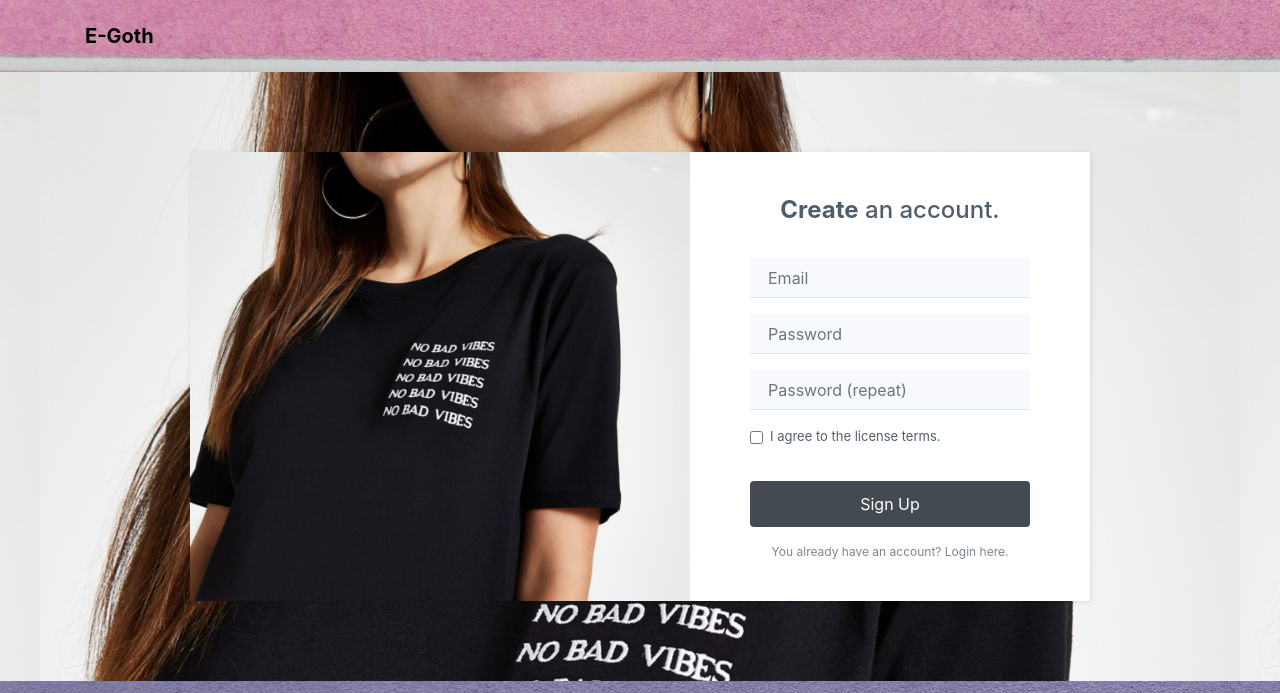
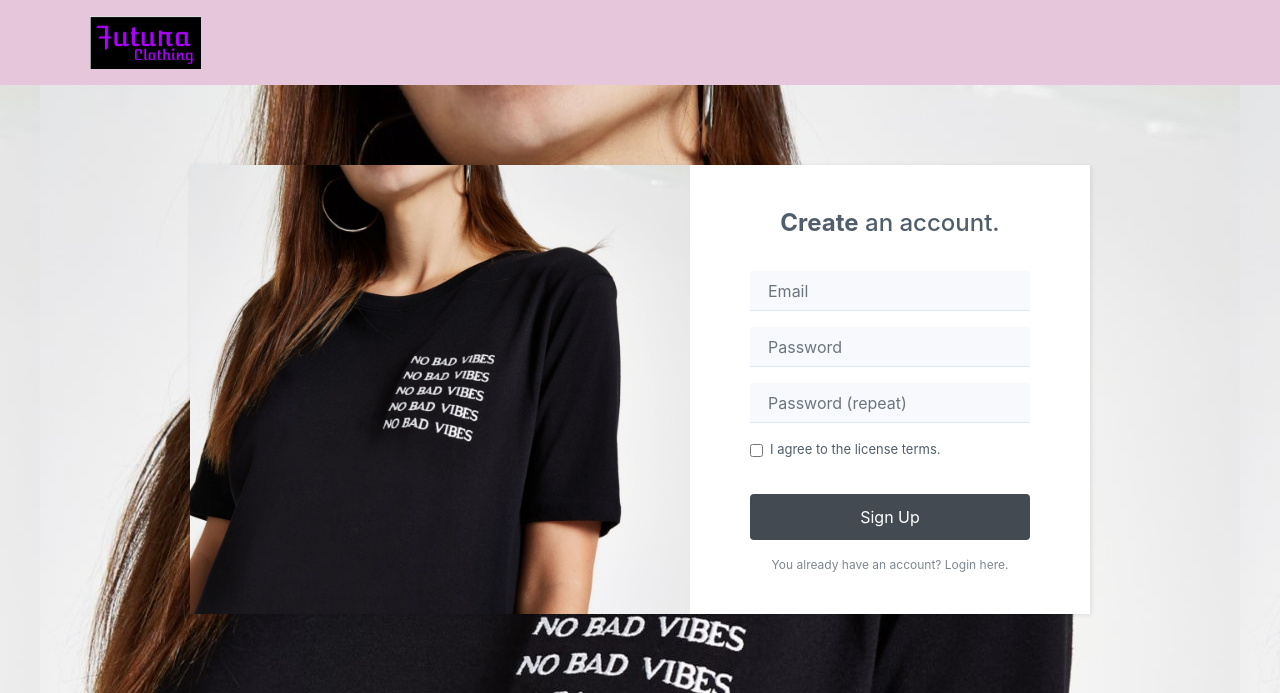
Before and after one commit to AngelosNikolas/Fashion-Website, a PHP site: page /Fashion/signForm.php in a window 1280 px wide. Shown: the top 693 px of the page. Run offline with PHP 8.4, Linux system fonts and the light colour scheme; some libraries are stand-ins or nearby versions.

Commit message:
Update signForm.php
update to latest front end version

```diff
--- a/Front-end/signForm.php
+++ b/Front-end/signForm.php
@@ -28,8 +28,8 @@ session_start();
 </head>
 
 <body style="background: url(&quot;assets/img/lines%20backround%202.jpg&quot;), rgb(255, 255, 255);">
-    <nav class="navbar navbar-light navbar-expand-md navigation-clean-search" style="color: rgb(0,0,0);background: rgba(255,255,255,0);">
-        <div class="container"><a class="navbar-brand" href="index.php">E-Goth</a></div>
+<nav class="navbar navbar-light navbar-expand-md navigation-clean-search" style="color: rgb(232,127,201);background: #e5c6db;">
+        <div class="container"><a class="navbar-brand" href="index.php" style="background: url(&quot;assets/img/logoFinal.png&quot;) center / contain no-repeat;height: 53px;width: 120.8281px;"></a></div>
     </nav>
     <section class="register-photo" style="background: url(&quot;assets/img/womantshirt.jpg&quot;) top, #dddddd;">
         <div class="form-container">
@@ -55,6 +55,3 @@ session_start();
 </body>
 
 </html>
-
-
-</html>
```
